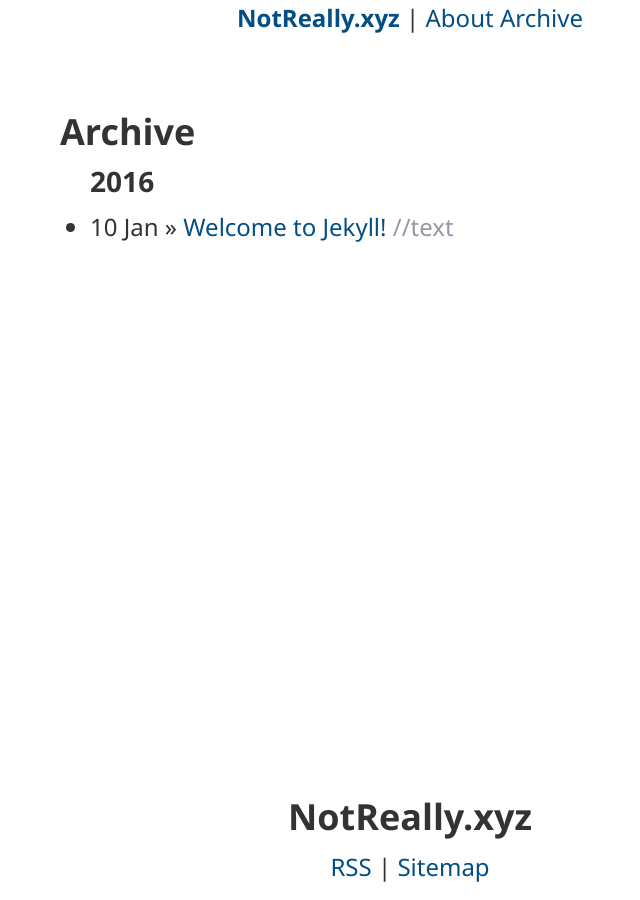
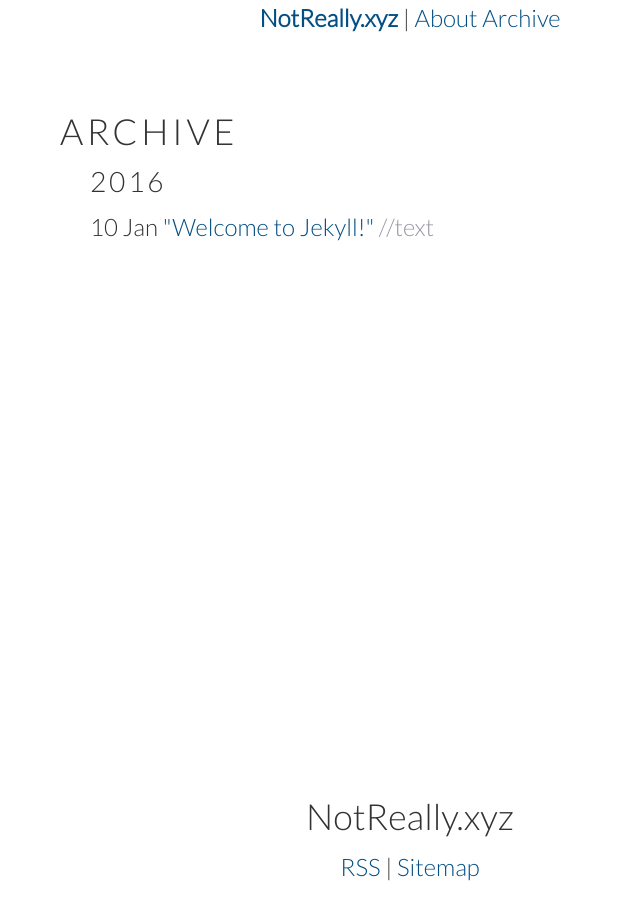
Before and after one commit to whereof-thereof/NotReally, a Jekyll site: the page built from archive.md, in a window 1280 px wide. Shown: the whole page, without its empty margins (230-870 px from the left). Built offline with Jekyll 4.4.1, drawn with Linux system fonts in a browser that asks for light colours.

Commit message:
Typography
Lato300!

```diff
--- a/_includes/head.html
+++ b/_includes/head.html
@@ -6,6 +6,7 @@
   <title>{% if page.title %}{{ page.title }}{% else %}{{ site.title }}{% endif %}</title>
   <meta name="description" content="{% if page.excerpt %}{{ page.excerpt | strip_html | strip_newlines | truncate: 160 }}{% else %}{{ site.description }}{% endif %}">
 
+  <link href='https://fonts.googleapis.com/css?family=Lato:300,300italic' rel='stylesheet' type='text/css'>
   <link rel="stylesheet" href="{{ "/css/main.css" | prepend: site.baseurl }}">
   <link rel="canonical" href="{{ page.url | replace:'index.html','' | prepend: site.baseurl | prepend: site.url }}">
   <link rel="alternate" type="application/rss+xml" title="{{ site.title }}" href="{{ "/feed.xml" | prepend: site.baseurl | prepend: site.url }}">
--- a/_sass/_base.scss
+++ b/_sass/_base.scss
@@ -25,7 +25,7 @@ html {
   font-family: $base-font-family;
   color: $text-color;
   font-size: 24px;
-  font-weight: 100;
+  font-weight: $base-font-weight;
   line-height: 1.5;
   @media (max-width: 900px) {
     font-size: 20px;
@@ -39,6 +39,11 @@ html {
   -o-font-feature-settings: "kern" 1;
   font-feature-settings: "kern" 1;
   font-kerning: normal;
+}
+
+.post-content, .homepage-post {
+  text-align: justify;
+  text-justify: inter-word;
 }
 
 /**
@@ -73,6 +78,14 @@ h1, h2, h3, h4, h5, h6 {
   margin-top: .5em;
   margin-bottom: .5rem;
   line-height: 1.1;
+  font-weight: 300;
+  text-transform: uppercase;
+  letter-spacing: .1em;
+}
+
+h2.footer-heading {
+  text-transform: none;
+  letter-spacing: normal;
 }
 
 /**
@@ -111,6 +124,10 @@ li {
     > ol {
          margin-bottom: 0;
     }
+}
+
+ul.archive {
+  list-style: none;
 }
 
 /**
@@ -178,6 +195,8 @@ pre {
   left: 20%;
   bottom: 80%;
   color: #fff;
+  text-transform: none;
+  letter-spacing: normal;
   animation-name: title;
   animation-duration: 8s;
 }
--- a/archive.md
+++ b/archive.md
@@ -4,7 +4,7 @@ title: Archive
 permalink: /archive/
 ---
 
-<ul>
+<ul class="archive">
   {% for post in site.posts %}
 
     {% unless post.next %}
@@ -17,6 +17,6 @@ permalink: /archive/
       {% endif %}
     {% endunless %}
 
-    <li>{{ post.date | date:"%d&nbsp;%b" }} &raquo; <a href="{{ post.url }}">{{ post.title }}</a>{% if post.type %}<span class="grey"> //{{ post.type }}</span>{% endif %}</li>
+    <li>{{ post.date | date:"%d&nbsp;%b" }} <a href="{{ post.url }}">"{{ post.title }}"</a>{% if post.type %}<span class="grey"> //{{ post.type }}</span>{% endif %}</li>
   {% endfor %}
 </ul>
--- a/css/main.scss
+++ b/css/main.scss
@@ -4,9 +4,9 @@
 @charset "utf-8";
 
 // Variables
-$base-font-family: "Proxima Nova Regular","Segoe UI",Roboto,"Droid Sans","Helvetica Neue",Arial,sans-serif;
+$base-font-family: 'Lato', sans-serif;
 $base-font-size:   16px;
-$base-font-weight: 400;
+$base-font-weight: 300;
 $small-font-size:  $base-font-size * 0.875;
 $base-line-height: 1.5;
 
```
